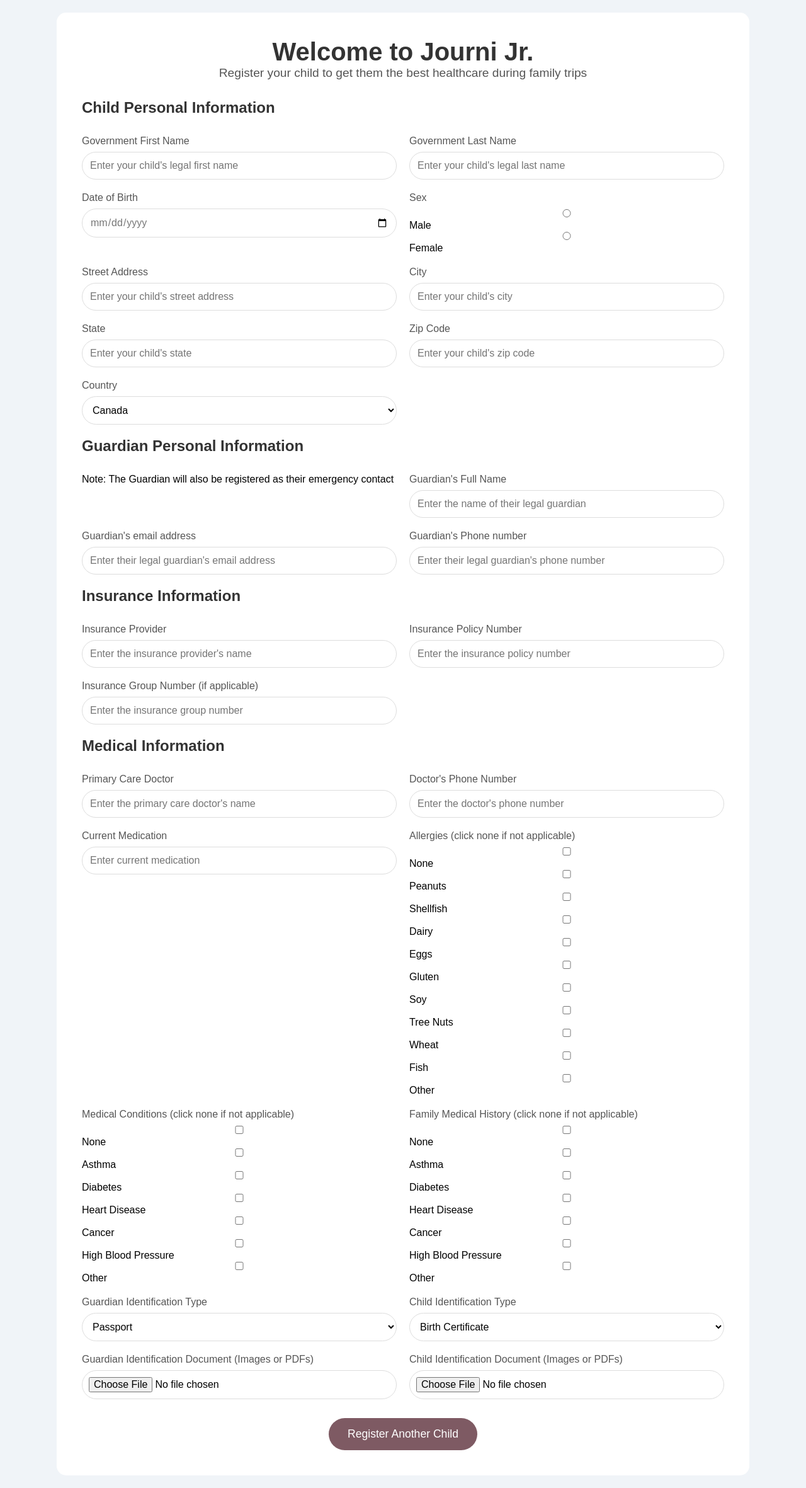
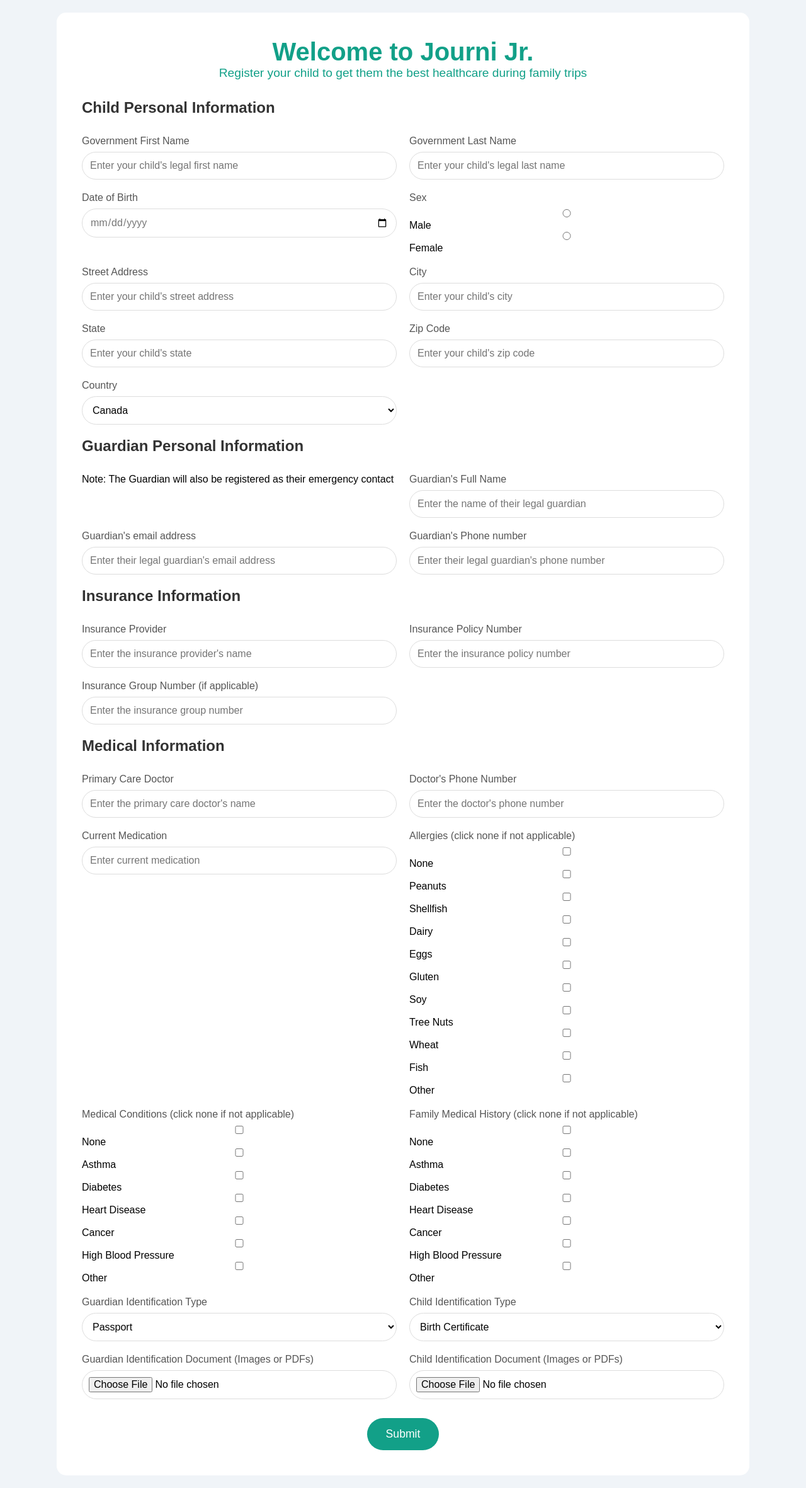
Before and after one commit to Afoma-tech/JourniJr-DaVinciCompetition, a Django app: page /registration/ in a window 1280 px wide. Shown: the whole page at 63% size. Run offline with Django 5.2, Linux system fonts and the light colour scheme.

Commit message:
Linked the Pages

```diff
--- a/journi/static/kid_reg.css
+++ b/journi/static/kid_reg.css
@@ -19,6 +19,7 @@
     padding: 40px;
     border-radius: 15px;
     /* box-shadow: 0px 4px 20px rgba(0, 0, 0, 0.1); */
+    box-shadow: 0 0 100px var(--green);
     max-width: 1100px;
     width: 100%;
     margin: 0 auto;
@@ -27,16 +28,17 @@
   .reg-header {
     text-align: center;
     margin-bottom: 30px;
+    color: #12a088;
   }
 
   .reg-header h3 {
     font-size: 2.5rem;
-    color: #333;
+    color: #12a088;
   }
 
   .reg-header p {
     font-size: 1.2rem;
-    color: #555;
+    color: #12a088;
   }
 
   form.kid-signup {
@@ -92,7 +94,7 @@
   }
 
   button {
-    background-color: #7e5a63;
+    background-color: #12a088;
     color: #fff;
     border: none;
     padding: 15px 30px;
--- a/login/css/login.css
+++ b/journi/static/login.css
@@ -87,6 +87,7 @@
     box-shadow: 0 5px 10px var(--shadow);
     cursor: pointer;
     transition: .2s;
+    text-decoration: none;
 }
 .btn-1 {
     background: var(--green);
--- a/journi/templates/kid_registration.html
+++ b/journi/templates/kid_registration.html
@@ -128,7 +128,7 @@
             </div>
 
             <div class="form-buttons">
-                <button type="reset" class="register-another">Register Another Child</button>
+                <button type="reset" class="register-another">Submit</button>
 
             </div>
         </form>
--- a/journi/urls.py
+++ b/journi/urls.py
@@ -6,4 +6,5 @@
     path("registration/", views.kidregpage, name="kidreg"),
     path("travelkit/", views.travelpack, name='travelpack'),
     path("dashboard/", views.dashpage, name='dashpage'),
+    path('login/', views.loginpage, name='loginpage'),
 ]
--- a/journi/views.py
+++ b/journi/views.py
@@ -1,4 +1,4 @@
-from django.shortcuts import render
+from django.shortcuts import render, redirect
 from .forms import kidregform
 
 # Create your views here.
@@ -15,3 +15,9 @@
 
 def dashpage(request):
     return render(request, 'dashboard.html')
+
+def loginpage(request):
+    if request.method == 'POST':
+        return redirect('kid_registration.html')
+
+    return render(request, 'login.html')
```
Also changed, not shown: journi/templates/login.html (renamed from login/login.html, +10 -10 lines), journi/static/auth.png (renamed from login/img/auth.png), journi/static/login.js (renamed from login/js/login.js).
